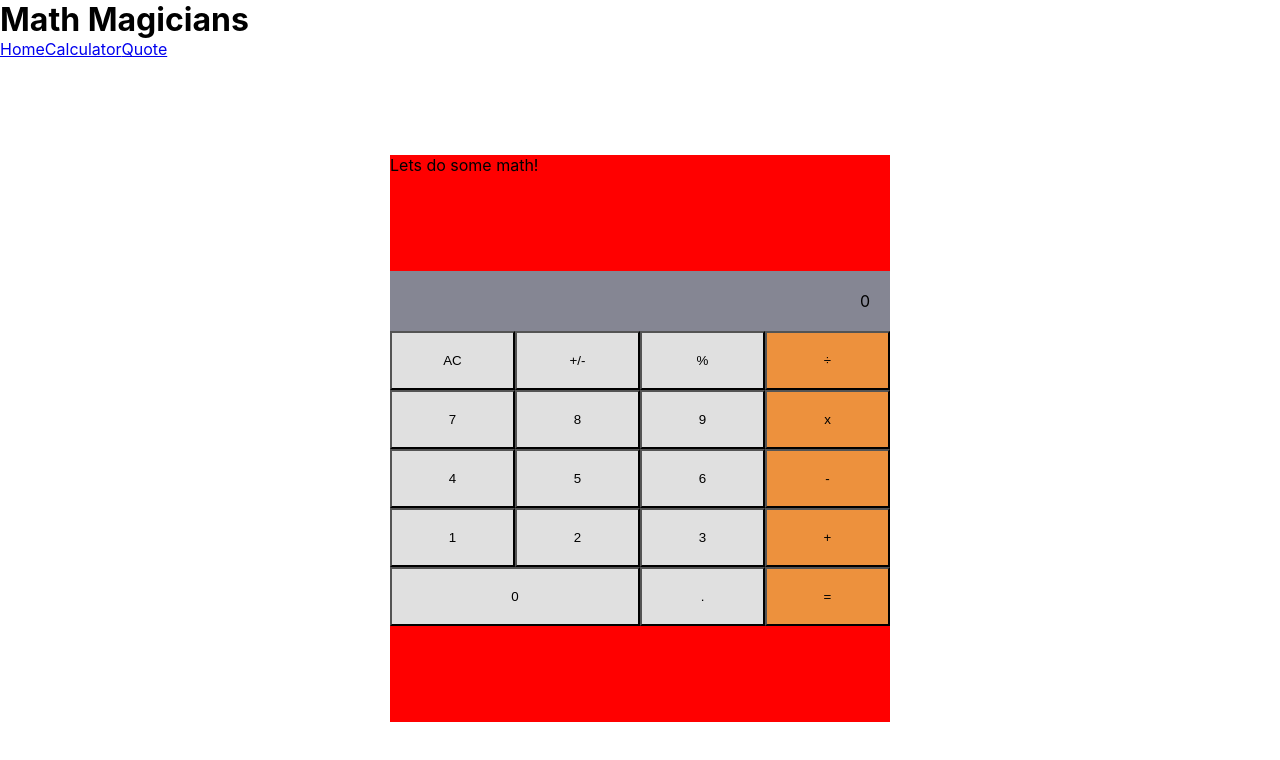
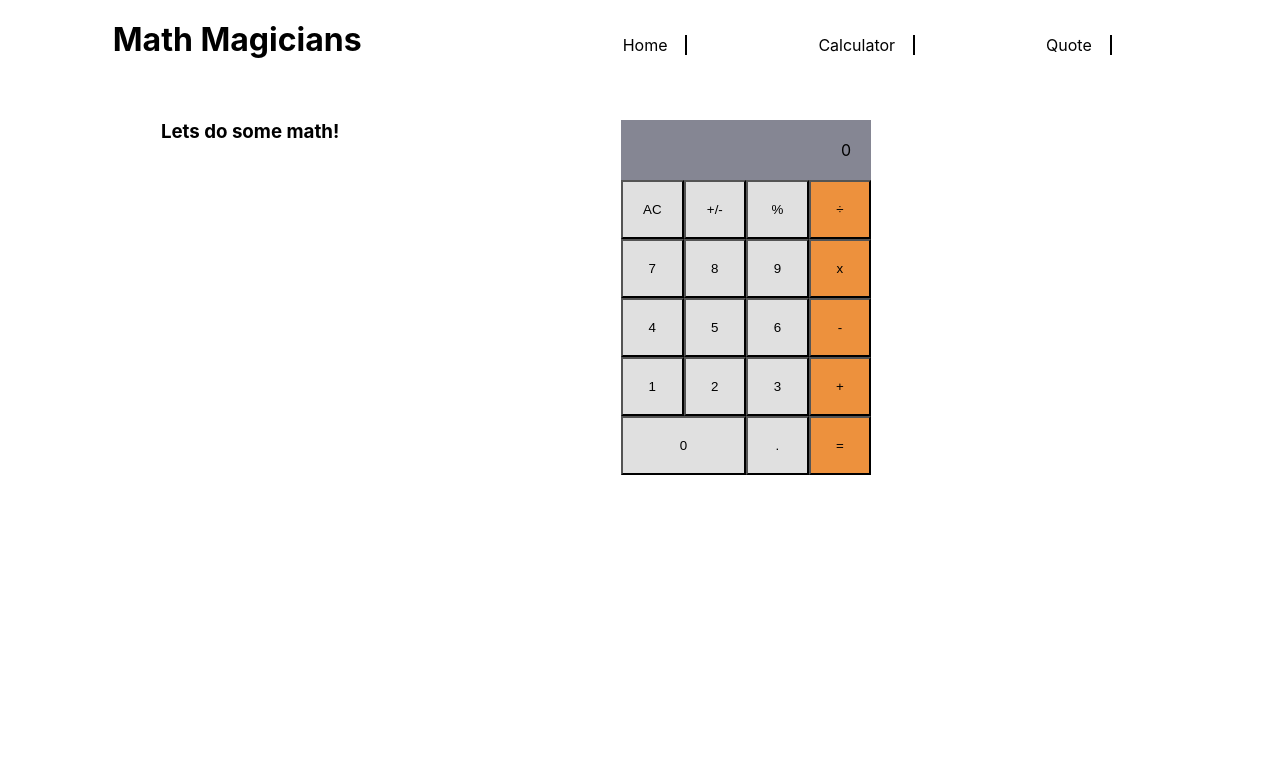
Before and after one commit to Reggeditt/math-magician, a React (Create React App) app: page /calculator in a window 1280 px wide. Shown: the top 760 px of the page. Built offline with nearby package versions, Linux system fonts and the light colour scheme.

Commit message:
add styles

```diff
--- a/src/App.css
+++ b/src/App.css
@@ -4,39 +4,8 @@
   padding: 0;
 }
 
-.calculator-wrap {
-  width: 500px;
-  margin: 6rem auto;
-  background-color: red;
-  display: flex;
-  flex-direction: column;
+.App {
+  width: 100vw;
+  height: 100vw;
+  padding: 20px;
 }
-
-.calculator-display {
-  background-color: #858693;
-  padding: 20px;
-  text-align: right;
-}
-
-.calculator-keypads {
-  display: grid;
-  grid-template-columns: repeat(4, 1fr);
-}
-
-.calculator-keypads > * {
-  padding: 20px;
-  background-color: #e0e0e0;
-  cursor: pointer;
-}
-
-.key17 {
-  grid-column: span 2;
-}
-
-.key4,
-.key8,
-.key12,
-.key16,
-.key19 {
-  background-color: #ed913d;
-}
--- a/src/componets/calculator.js
+++ b/src/componets/calculator.js
@@ -1,5 +1,6 @@
 import React, { useState } from 'react';
 import calculate from '../logic/calculate';
+import '../styles/calculator.css';
 
 function Calculator() {
   const [output, setOutput] = useState('0');
--- a/src/componets/navbar.js
+++ b/src/componets/navbar.js
@@ -1,3 +1,5 @@
+import '../styles/Navbar.css';
+
 function Navbar() {
   const links = [
     { name: 'Home', path: '/' },
--- a/src/routes/Calculatorpage.js
+++ b/src/routes/Calculatorpage.js
@@ -2,8 +2,8 @@ import Calculator from '../componets/calculator';
 
 export default function CalculatorPage() {
   return (
-    <div className="calculator-wrap">
-      <p>Lets do some math!</p>
+    <div className="calculator-page">
+      <h3>Lets do some math!</h3>
       <Calculator />
     </div>
   );
--- a/src/routes/Homepage.js
+++ b/src/routes/Homepage.js
@@ -1,7 +1,8 @@
+import '../styles/homepage.css';
+
 function Homepage() {
   return (
-    <div>
-      <h1>Homepage</h1>
+    <div className="home-page">
       <h3>Welcome to our page!</h3>
       <p>
         Lorem ipsum, dolor sit amet consectetur adipisicing elit. Voluptatum ipsa sint nulla
--- a/src/routes/QuotePage.js
+++ b/src/routes/QuotePage.js
@@ -1,4 +1,5 @@
 import { useEffect, useState } from 'react';
+import '../styles/quotes.css';
 
 function Quote() {
   const [quotes, setQuotes] = useState([]);
@@ -33,11 +34,10 @@ function Quote() {
   }
 
   return (
-    <div>
-      <h1>Quote</h1>
+    <div className="quote-container">
       {quotes.map((quote) => (
-        <div key={quote.quote}>
-          <p>{quote.quote}</p>
+        <div className="quote-wrap" key={quote.quote}>
+          <h3>{quote.quote}</h3>
           <p>{quote.author}</p>
         </div>
       ))}
--- /dev/null
+++ b/src/styles/Navbar.css
@@ -0,0 +1,30 @@
+.navbar {
+  display: flex;
+  justify-content: space-around;
+}
+
+.navbar-items {
+  display: flex;
+  justify-content: space-around;
+  align-items: center;
+  padding-block: 10px;
+  width: 50%;
+  height: 50px;
+}
+
+.navbar-item {
+  text-decoration: none;
+  color: #000;
+  position: relative;
+}
+
+.navbar-item::after {
+  content: "";
+  display: block;
+  width: 2px;
+  height: 20px;
+  background-color: #000;
+  position: absolute;
+  top: 0;
+  right: -20px;
+}
--- /dev/null
+++ b/src/styles/calculator.css
@@ -0,0 +1,36 @@
+.calculator-page {
+  display: flex;
+  width: 80%;
+  padding-block: 50px;
+  justify-content: space-around;
+  align-items: flex-start;
+}
+
+.calculator-display {
+  background-color: #858693;
+  padding: 20px;
+  text-align: right;
+}
+
+.calculator-keypads {
+  display: grid;
+  grid-template-columns: repeat(4, 1fr);
+}
+
+.calculator-keypads > * {
+  padding: 20px;
+  background-color: #e0e0e0;
+  cursor: pointer;
+}
+
+.key17 {
+  grid-column: span 2;
+}
+
+.key4,
+.key8,
+.key12,
+.key16,
+.key19 {
+  background-color: #ed913d;
+}
--- /dev/null
+++ b/src/styles/homepage.css
@@ -0,0 +1,9 @@
+.home-page {
+  display: flex;
+  flex-direction: column;
+  align-items: flex-start;
+  justify-content: center;
+  height: 250px;
+  width: 80%;
+  margin: 0 auto;
+}
--- /dev/null
+++ b/src/styles/quotes.css
@@ -0,0 +1,12 @@
+.quote-container {
+  width: 100%;
+  height: 250px;
+  padding: 50px;
+  display: flex;
+  justify-content: center;
+  align-items: center;
+}
+
+.quote-wrap p {
+  text-align: right;
+}
```
